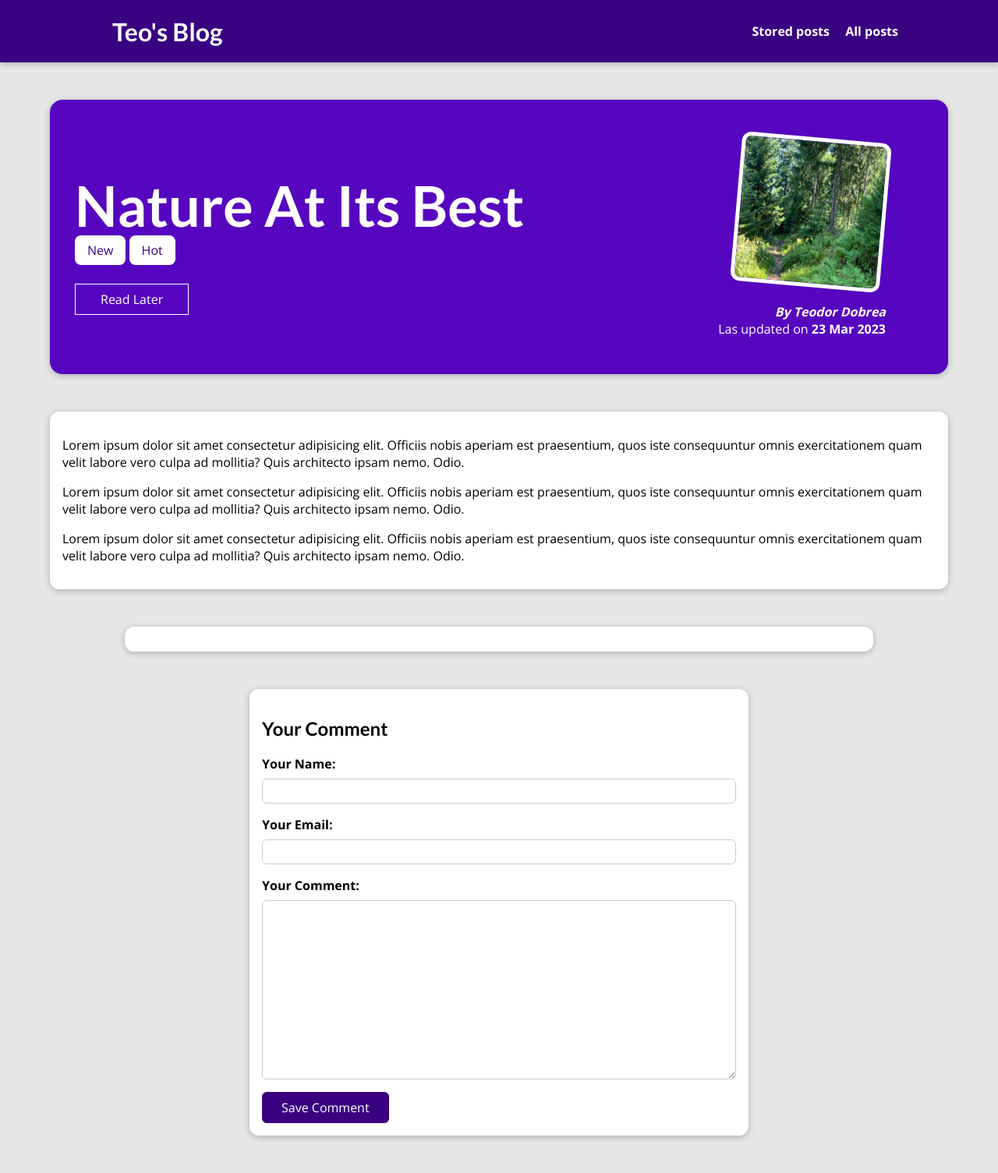
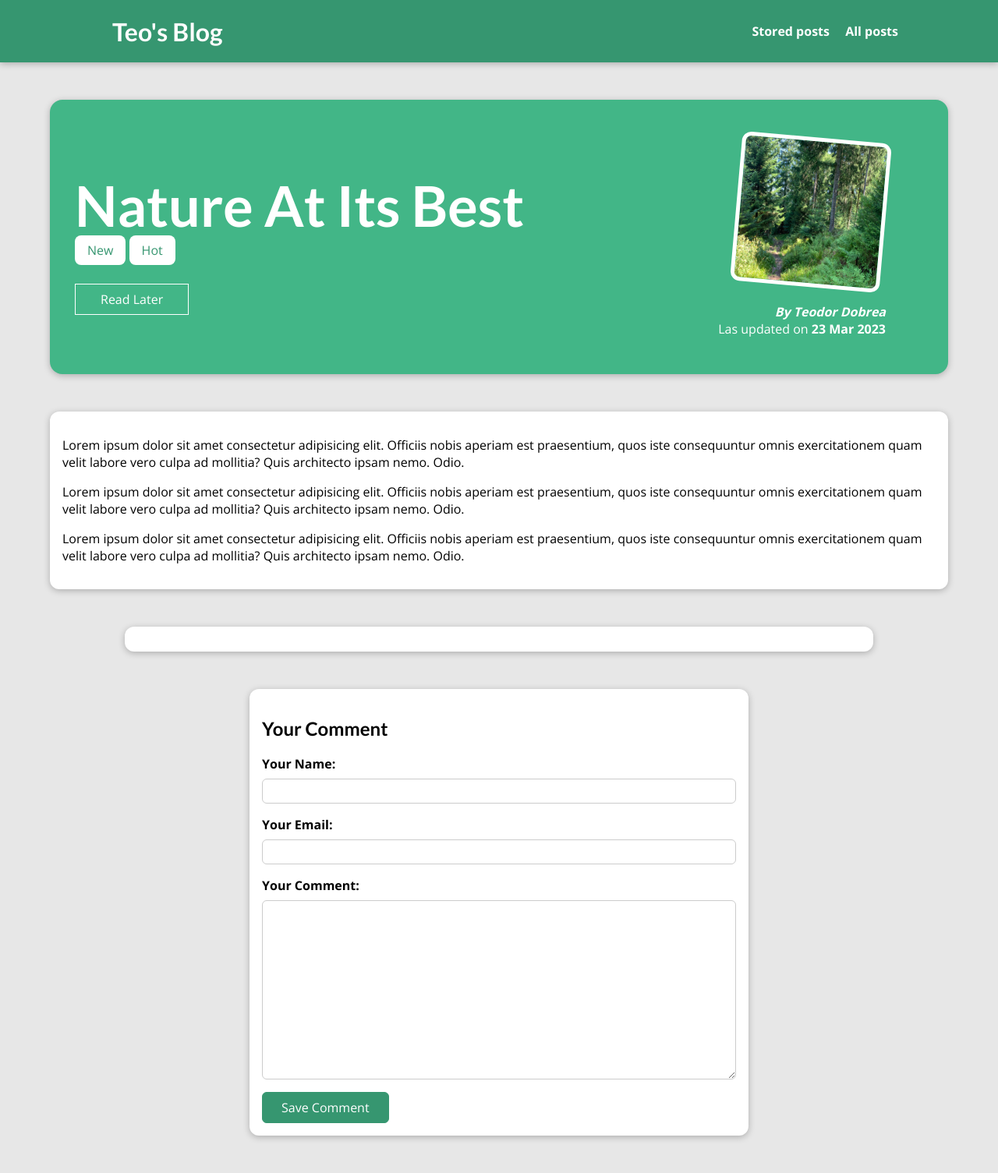
Before and after one commit to teodordobrea/my-site, a Django app: a page that uses templates/base.html in a window 1280 px wide. Shown: the whole page at 78% size. Run offline with Django 4.2, Linux system fonts and the light colour scheme; data comes from the database, SQL or seed files in the repository; both versions use the stored data as it was after the commit.

Commit message:
style change

```diff
--- a/blog/static/blog/all-posts.css
+++ b/blog/static/blog/all-posts.css
@@ -3,7 +3,7 @@ body {
   }
 
   #main-navigation {
-    background-color: #390281;
+    background-color: #369670;
     box-shadow: 0 2px 8px rgba(0, 0, 0, 0.25);
   }
 
--- a/blog/static/blog/post-detail.css
+++ b/blog/static/blog/post-detail.css
@@ -3,7 +3,7 @@ body {
   }
 
   #main-navigation {
-    background-color: #390281;
+    background-color: #369670;
     box-shadow: 0 2px 8px rgba(0, 0, 0, 0.25);
   }
 
@@ -13,7 +13,7 @@ body {
     width: 90%;
     max-width: 90rem;
     border-radius: 16px;
-    background-color: #5706c0;
+    background-color: #42B687;
     position: relative;
     box-shadow: 0 2px 8px rgba(0, 0, 0, 0.25);
     height: 22rem;
@@ -73,7 +73,7 @@ body {
   #read-later button:hover,
   #read-later button:active {
     background-color: white;
-    color: #390281;
+    color: #369670;
   }
 
   main {
@@ -88,7 +88,7 @@ body {
 
   .tag {
     background-color: white;
-    color: #390281;
+    color: #369670;
     padding: 0.5rem 1rem;
     border-radius: 8px;
   }
@@ -105,9 +105,9 @@ body {
 
   #comment-form button {
     font: inherit;
-    background-color: #390281;
+    background-color: #369670;
     color: white;
-    border: 1px solid #390281;
+    border: 1px solid #369670;
     padding: 0.5rem 1.5rem;
     border-radius: 6px;
     cursor: pointer;
@@ -115,8 +115,8 @@ body {
 
   #comment-form button:hover,
   #comment-form button:active {
-    background-color: #4f0ba7;
-    border-color: #4f0ba7;
+    background-color: #42B687;
+    border-color: #42B687;
   }
 
   .form-control {
--- a/blog/static/blog/post.css
+++ b/blog/static/blog/post.css
@@ -15,7 +15,7 @@
   .post a:hover,
   .post a:active {
     transform: scale(1.1);
-    background-color: #390281;
+    background-color: #369670;
     color: white;
   }
 
--- a/blog/static/blog/stored-posts.css
+++ b/blog/static/blog/stored-posts.css
@@ -1,5 +1,5 @@
 #main-navigation {
-    background-color: #390281;
+    background-color: #369670;
     box-shadow: 0 2px 8px rgba(0, 0, 0, 0.25);
   }
 
--- a/static/app.css
+++ b/static/app.css
@@ -40,7 +40,7 @@ h3 {
 
 #main-navigation a:hover,
 #main-navigation a:active {
-  color: #cf79f1;
+  color: #104547;
 }
 
 #main-navigation h1 a:hover,
--- a/templates/base.html
+++ b/templates/base.html
@@ -8,6 +8,7 @@
     <meta name="viewport" content="width=device-width, initial-scale=1.0">
     <title>{% block title %}{% endblock  %}</title>
     <link rel="stylesheet" href="{% static 'app.css' %}">
+    <link rel="icon" href="{% static "favicon.ico" %}">
     {% block css_files %}{% endblock  %}
 </head>
 <body>
```
Also changed, not shown: blog/static/blog/index.css (+4 -3 lines), db.sqlite3, static/favicon.ico (added).
